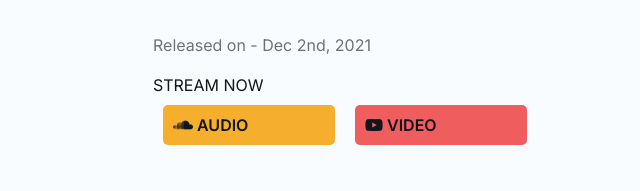
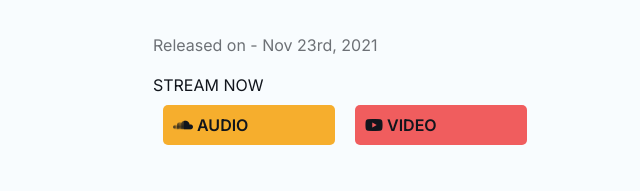
Before and after one commit to Axebow/tracklists, a plain HTML site: page edm-rewind-2021/index.html in a window 1280 px wide. Shown: the part 190-381 px from the top of the page, 103-743 px from the left. Drawn offline with Linux system fonts and the light colour scheme.

Commit message:
Update index.html

```diff
--- a/edm-rewind-2021/index.html
+++ b/edm-rewind-2021/index.html
@@ -21,7 +21,7 @@
     </div>
     <div id="App" class="font-inter">
         <div class="title" style="margin: 10% 0 5% 0">EDM Rewind 2021 (By Axebow)</div>
-        <div class="text">Released on - Dec 2nd, 2021</div>
+        <div class="text">Released on - Nov 23rd, 2021</div>
         <br>
         <div class="subtie">STREAM NOW</div>
         <div class="grid" style="width: 50%;">
```
